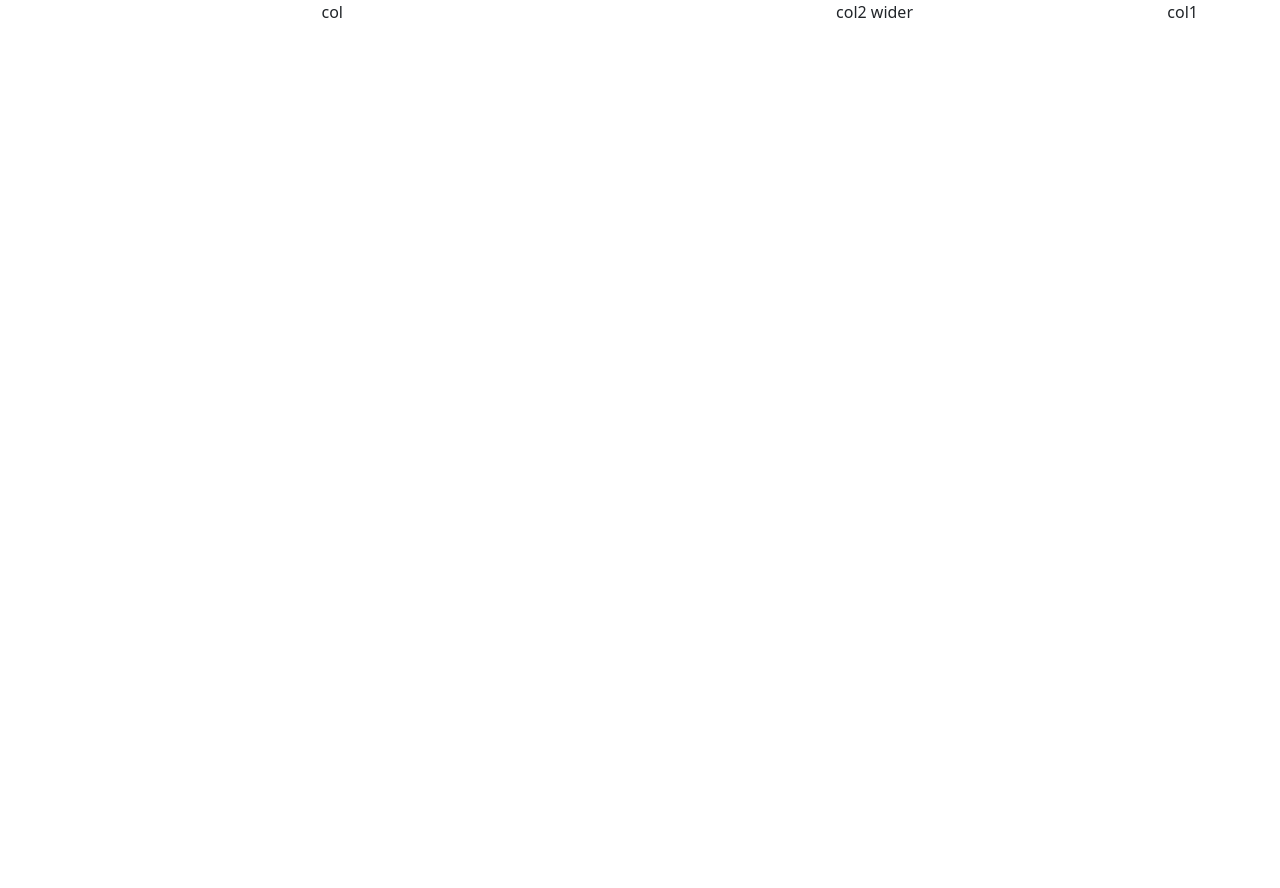
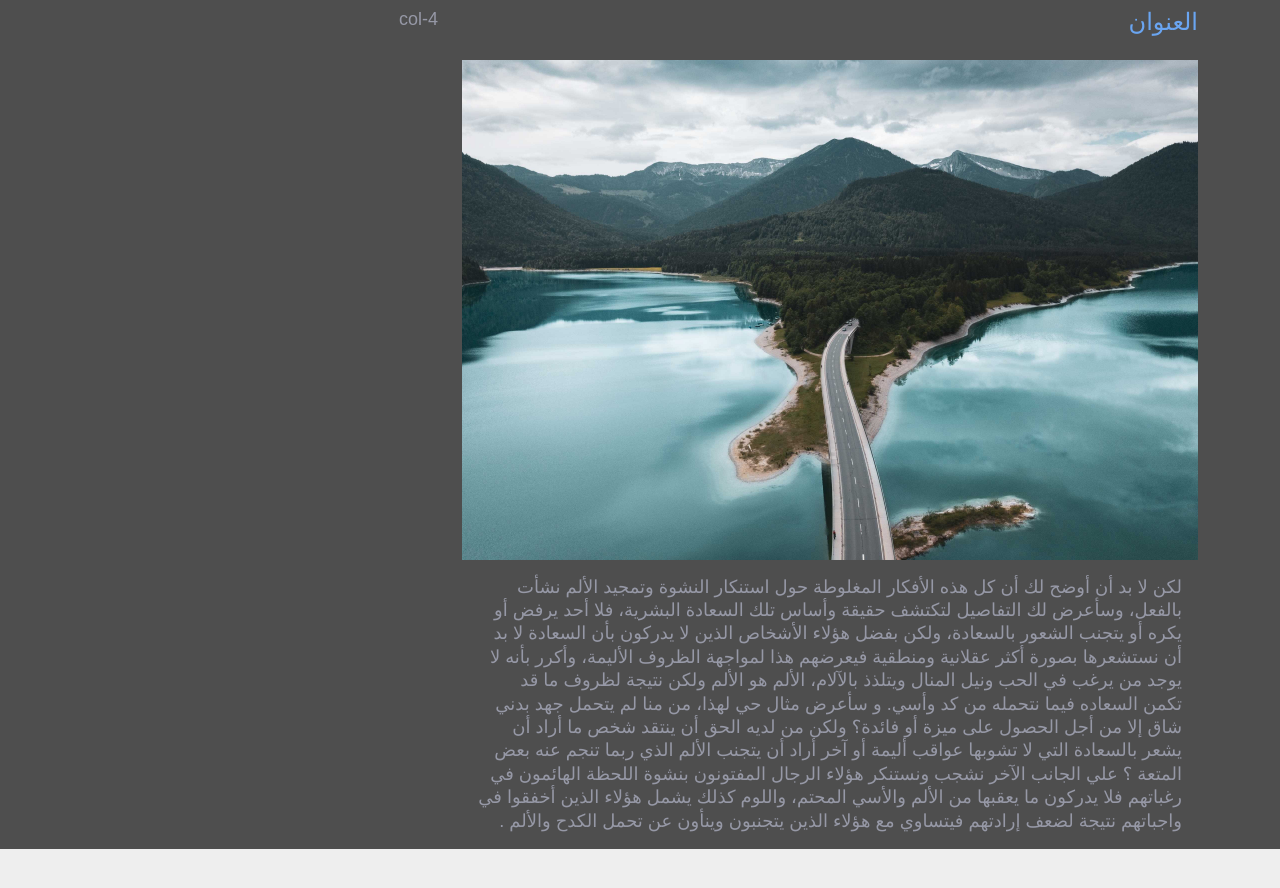
Before and after one commit to wedhimd/qolzum-static, a plain HTML site: page pages.html in a window 1280 px wide. Shown: the top 888 px of the page. Before the commit the page ends 800 px from the top, so only its background shows below. Drawn offline with nearby package versions, Linux system fonts and the light colour scheme.

Commit message:
add pages markup

```diff
--- a/Sass/_pages.scss
+++ b/Sass/_pages.scss
@@ -1,4 +1,35 @@
-body{
-    background: color #4e4e4e;
+.page{
+    display: flex;
+    background-color: #4e4e4e;
+    &__banner{
+        background-color: aqua;
+    }
 
+    &__main-section{
+        display: flex;
+        flex-direction: column;
+        max-width: 100%;
+        overflow: hidden;
+    }
+    &__title{
+        font-size: 1.5rem;
+        color: $mainColor;
+    }
+
+
+    &__image{
+        width: 100%;
+        height: 500px;
+        background-size: cover;
+        background-repeat: no-repeat;
+        background-position: center center;
+    }
+
+    &__content{
+        display: flex;
+        flex-direction: column;
+        height: 100%;
+        padding: 1rem;
+
+    }
 }
--- a/pages.html
+++ b/pages.html
@@ -6,14 +6,28 @@
     <meta name="viewport" content="width=device-width, initial-scale=1.0">
     <title>Document</title>
     <link href="https://cdn.jsdelivr.net/npm/bootstrap@5.0.2/dist/css/bootstrap.min.css" rel="stylesheet" integrity="sha384-EVSTQN3/azprG1Anm3QDgpJLIm9Nao0Yz1ztcQTwFspd3yD65VohhpuuCOmLASjC" crossorigin="anonymous">
+    <link rel="stylesheet" href="/dist/style.css">
 </head>
 <body>
-    <div class="container">
-        <div class="row">
-            <div class="col-lg-3">col1</div>
-            <div class="col-lg-6 wider">col2 wider</div>
-            <div class="col-lg-3">col</div>
+    <div class="page">
+        <div class="container mt-2">
+            <div class="row">
+              <div class="col-8">
+                  <div class="page__main-section">
+                      <h1 class="page__title">العنوان</h1>
+                      <div class="page__image" style="background-image: url('/dist/images/3.jpg');"></div>
+                      <div class="page__content">
+                        لكن لا بد أن أوضح لك أن كل هذه الأفكار المغلوطة حول استنكار  النشوة وتمجيد الألم نشأت بالفعل، وسأعرض لك التفاصيل لتكتشف حقيقة وأساس تلك السعادة البشرية، فلا أحد يرفض أو يكره أو يتجنب الشعور بالسعادة، ولكن بفضل هؤلاء الأشخاص الذين لا يدركون بأن السعادة لا بد أن نستشعرها بصورة أكثر عقلانية ومنطقية فيعرضهم هذا لمواجهة الظروف الأليمة، وأكرر بأنه لا يوجد من يرغب في الحب ونيل المنال ويتلذذ بالآلام، الألم هو الألم ولكن نتيجة لظروف ما قد تكمن السعاده فيما نتحمله من كد وأسي.
+
+                        و سأعرض مثال حي لهذا، من منا لم يتحمل جهد بدني شاق إلا من أجل الحصول على ميزة أو فائدة؟ ولكن من لديه الحق أن ينتقد شخص ما أراد أن يشعر بالسعادة التي لا تشوبها عواقب أليمة أو آخر أراد أن يتجنب الألم الذي ربما تنجم عنه بعض المتعة ؟
+                        علي الجانب الآخر نشجب ونستنكر هؤلاء الرجال المفتونون بنشوة اللحظة الهائمون في رغباتهم فلا يدركون ما يعقبها من الألم والأسي المحتم، واللوم كذلك يشمل هؤلاء الذين أخفقوا في واجباتهم نتيجة لضعف إرادتهم فيتساوي مع هؤلاء الذين يتجنبون وينأون عن تحمل الكدح والألم .
+                      </div>
+                  </div>
+              </div>
+              <div class="col-4">col-4</div>
+            </div>
         </div>
     </div>
+
 </body>
 </html>
```
Also changed, not shown: index.html (+1 -1 lines), dist/style.css, 1 other file.
